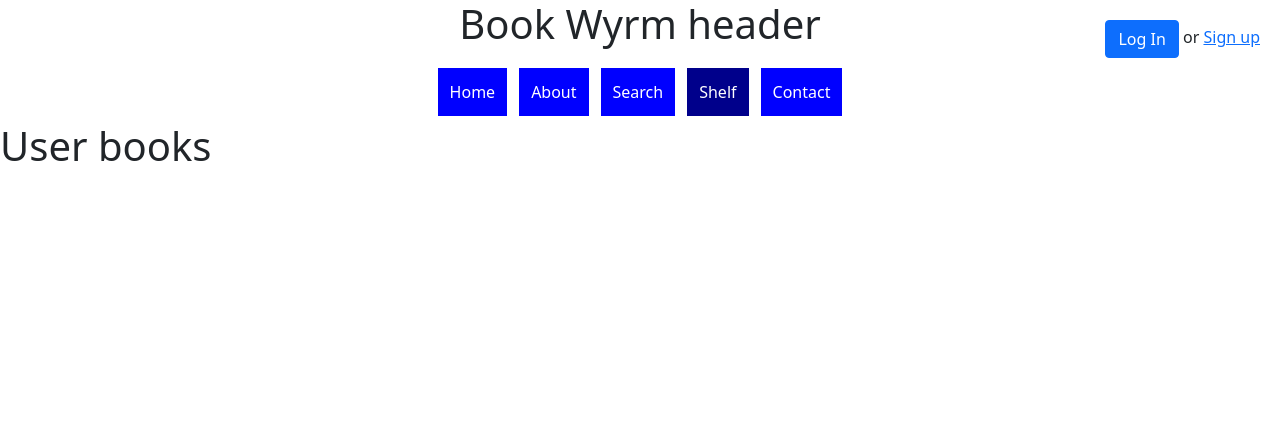
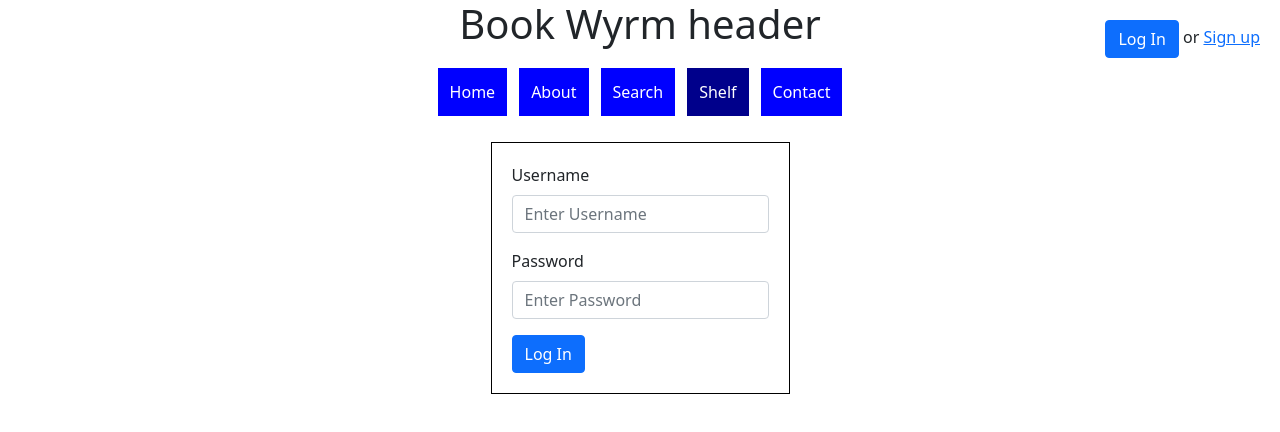
Before and after one commit to nkulik94/book-wyrms-react, a React (Create React App) app: page /my-books in a window 1280 px wide. Shown: the top 432 px of the page. Built offline with nearby package versions, Linux system fonts and the light colour scheme; no server answers; the HTML template or start-up script is replaced by a standard one.

Commit message:
changed some stuff with login forms

```diff
--- a/src/components/App.js
+++ b/src/components/App.js
@@ -9,7 +9,7 @@ function App() {
     return (
         <>
         <Header currentUser={currentUser} setCurrentUser={setCurrentUser}/>
-        <Body setCurrentUser={setCurrentUser} />
+        <Body setCurrentUser={setCurrentUser} currentUser={currentUser} />
         </>
     )
 }
--- a/src/components/Body.js
+++ b/src/components/Body.js
@@ -5,10 +5,9 @@ import About from "./About";
 import FindBooks from "./FindBooks";
 import MyBooks from "./MyBooks";
 import Contact from "./Contact";
-import Login from "./LoginPage";
 import CreateAccount from "./CreateAccount";
 
-function Body( { setCurrentUser } ) {
+function Body( { setCurrentUser, currentUser } ) {
     const [allUsers, setUsers] = useState([])
 
     useEffect(() => {
@@ -30,22 +29,21 @@ function Body( { setCurrentUser } ) {
                 <FindBooks />
             </Route>
             <Route path="/my-books">
-                <MyBooks />
+                <MyBooks
+                    setCurrentUser={setCurrentUser}
+                    allUsers={allUsers}
+                    currentUser={currentUser}
+                />
             </Route>
             <Route path="/contact">
                 <Contact />
-            </Route>
-            <Route path="/login">
-                <Login
-                    setCurrentUser={setCurrentUser}
-                    allUsers={allUsers}
-                />
             </Route>
             <Route path="/create-account">
                 <CreateAccount
                     setCurrentUser={setCurrentUser}
                     allUsers={allUsers}
                     setUsers={setUsers}
+                    currentUser={currentUser}
                 />
             </Route>
             </Switch>
--- a/src/components/CreateAccount.js
+++ b/src/components/CreateAccount.js
@@ -2,7 +2,7 @@ import React, { useState } from 'react';
 import { useHistory } from 'react-router-dom';
 import { Form, Button } from 'react-bootstrap'
 
-function CreateAccount( { setCurrentUser, allUsers, setUsers } ) {
+function CreateAccount( { setCurrentUser, allUsers, setUsers, currentUser } ) {
     const [formData, setformData] = useState({
         name: '',
         username: '',
@@ -12,6 +12,7 @@ function CreateAccount( { setCurrentUser, allUsers, setUsers } ) {
     })
     const [displayError, setError] = useState(false)
     const history = useHistory()
+    if (currentUser) history.goBack()
 
     function handleForm(e) {
         setformData({
--- a/src/components/FindBooks.js
+++ b/src/components/FindBooks.js
@@ -1,7 +1,20 @@
 import React from 'react';
+import { Form } from 'react-bootstrap'
 
 function FindBooks() {
-    return <h1>Book search</h1>
+    return (
+        <Form>
+            <Row>
+                <Col>
+                    <Form.Label htmlFor='search-by'>Search books by:</Form.Label>
+                    <Form.Select name='search-by'>
+                        <option value="title">Title</option>
+                        <option value="author">Author</option>
+                    </Form.Select>
+                </Col>
+            </Row>
+        </Form>
+    )
 }
 
 export default FindBooks
--- a/src/components/LoginButtons.js
+++ b/src/components/LoginButtons.js
@@ -5,7 +5,7 @@ import { Button } from 'react-bootstrap'
 function LoginButtons() {
     const history = useHistory()
     return (
-        <span className="login-btns" ><Button variant="primary" onClick={() => history.push('/login')}>Log In</Button> or <Link to="/create-account">Sign up</Link></span>
+        <span className="login-btns" ><Button variant="primary" onClick={() => history.push('/my-books')}>Log In</Button> or <Link to="/create-account">Sign up</Link></span>
     )
 }
 
--- a/src/components/LogoutBtn.js
+++ b/src/components/LogoutBtn.js
@@ -8,7 +8,7 @@ function LogoutBtn( { setCurrentUser } ) {
     return (
         <Button className="login-btns" onClick={() => {
             setCurrentUser(null)
-            history.push('/login')
+            history.push('/my-books')
         }}>Log Out</Button>
     )
 }
--- a/src/components/MyBooks.js
+++ b/src/components/MyBooks.js
@@ -1,7 +1,15 @@
 import React from 'react';
+import Login from './LoginPage';
 
-function MyBooks() {
-    return <h1>User books</h1>
+function MyBooks( { setCurrentUser, allUsers, currentUser } ) {
+    if (!currentUser) {
+        return (
+            <Login
+                setCurrentUser={setCurrentUser}
+                allUsers={allUsers}
+            />
+        )
+    }
 }
 
 export default MyBooks
```
Also changed, not shown: src/components/SearchForm.js (added).
